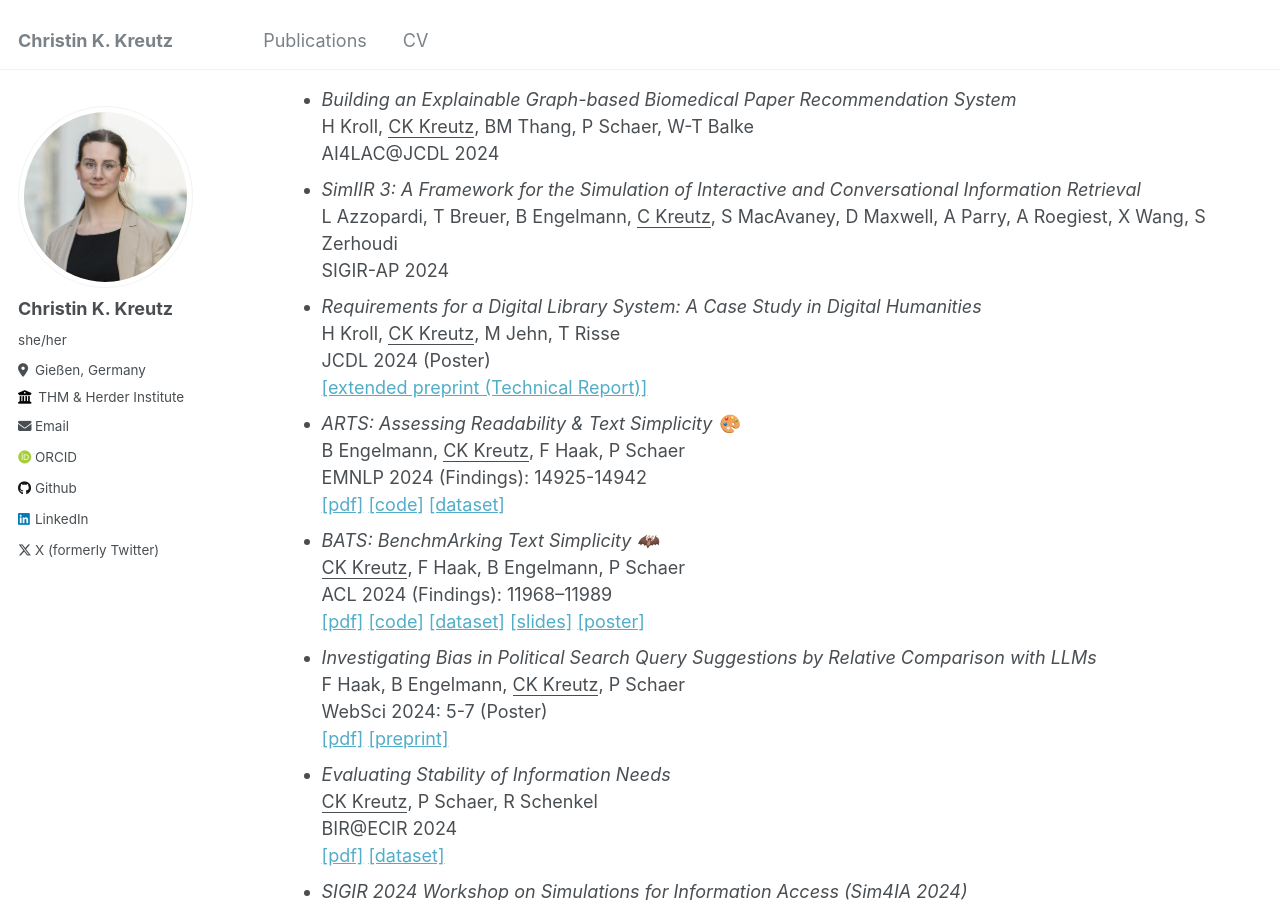
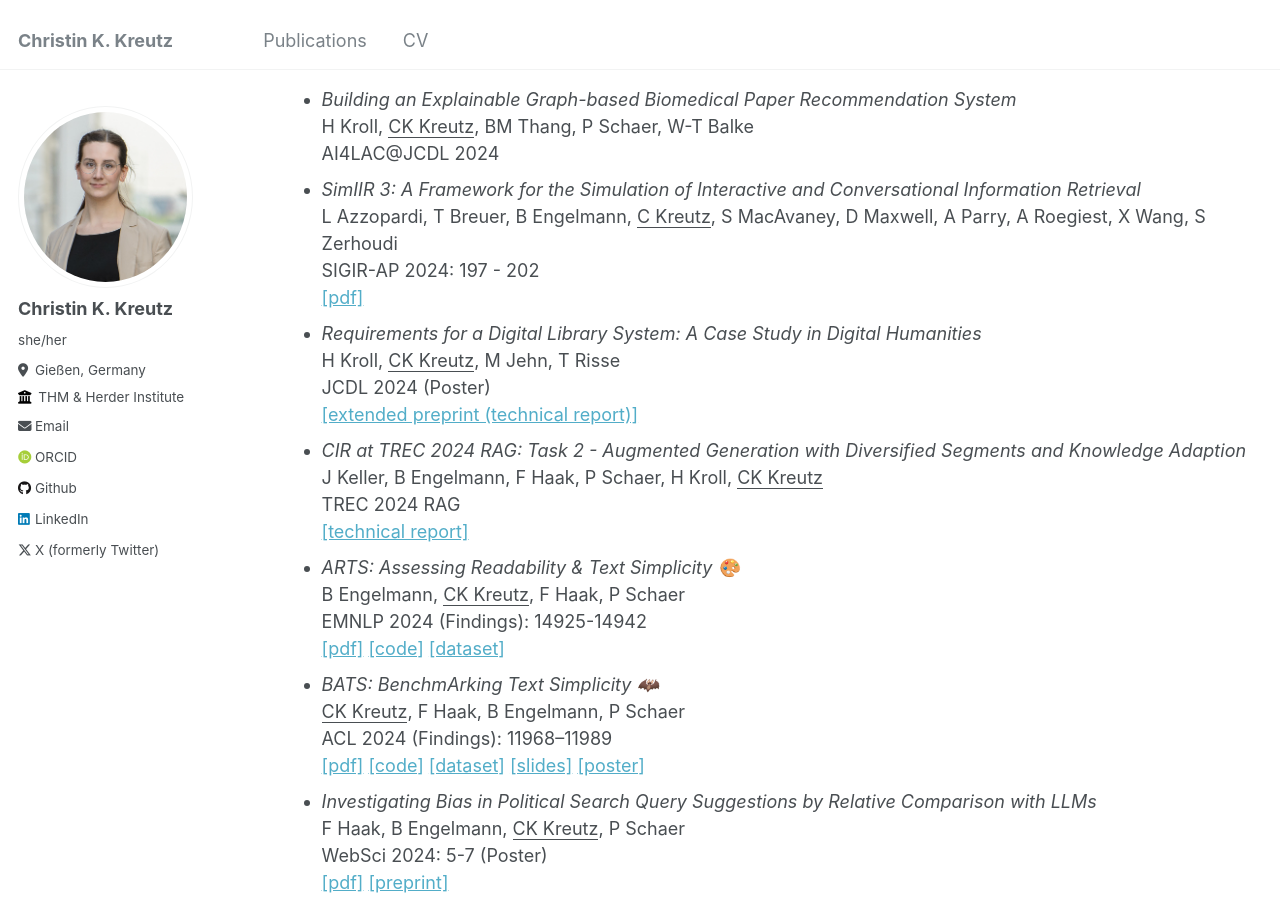
Before and after one commit to kreutzch/kreutzch.github.io, a Jekyll site: the page built from _pages/publications.md, in a window 1280 px wide and 900 px high, scrolled down 324 px. Built offline with Jekyll 4.4.1, drawn with Linux system fonts in a browser that asks for light colours; some web fonts are replaced.

Commit message:
Dec 24 update

```diff
--- a/_pages/publications.md
+++ b/_pages/publications.md
@@ -20,11 +20,16 @@ H Kroll, <u>CK Kreutz</u>, BM Thang, P Schaer, W-T Balke\\
 AI4LAC@JCDL 2024
 - *SimIIR 3: A Framework for the Simulation of Interactive and Conversational Information Retrieval*\\
 L Azzopardi, T Breuer, B Engelmann, <u>C Kreutz</u>, S MacAvaney, D Maxwell, A Parry, A Roegiest, X Wang, S Zerhoudi\\
-SIGIR-AP 2024
+SIGIR-AP 2024: 197 - 202\\
+[[pdf]](https://dl.acm.org/doi/pdf/10.1145/3673791.3698427)
 - *Requirements for a Digital Library System: A Case Study in Digital Humanities*\\
 H Kroll, <u>CK Kreutz</u>, M Jehn, T Risse\\
 JCDL 2024 (Poster)\\
-[[extended preprint (Technical Report)]](https://arxiv.org/pdf/2410.22358)
+[[extended preprint (technical report)]](https://arxiv.org/pdf/2410.22358)
+- *CIR at TREC 2024 RAG: Task 2 - Augmented Generation with Diversified Segments and Knowledge Adaption*\\
+J Keller, B Engelmann, F Haak, P Schaer, H Kroll, <u>CK Kreutz</u>\\
+TREC 2024 RAG\\
+[[technical report]](https://trec.nist.gov/act_part/conference/papers/CIR.rag.pdf)
 - *ARTS: Assessing Readability & Text Simplicity 🎨*\\
 B Engelmann, <u>CK Kreutz</u>, F Haak, P Schaer\\
 EMNLP 2024 (Findings): 14925-14942\\
```
